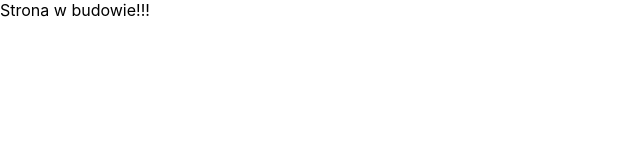
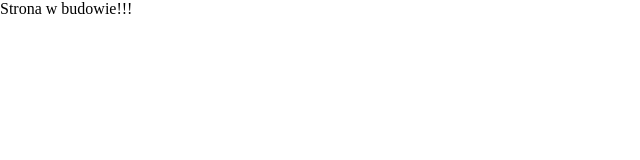
Before and after one commit to PiotrKubiak/personal_homepage_react, a React (Create React App) app: page / in a window 1280 px wide. Shown: the top 160 px of the page, without its empty margins (0-640 px from the left). Built offline with nearby package versions, Linux system fonts and the light colour scheme.

Commit message:
things at the start of the project

```diff
--- a/public/index.html
+++ b/public/index.html
@@ -6,6 +6,9 @@
   <link rel="icon" href="%PUBLIC_URL%/ikon.png" />
   <meta name="viewport" content="width=device-width, initial-scale=1" />
   <meta name="description" content="Web site created using create-react-app" />
+  <link rel="stylesheet" href="https://cdnjs.cloudflare.com/ajax/libs/normalize/8.0.1/normalize.min.css"
+    integrity="sha512-NhSC1YmyruXifcj/KFRWoC561YpHpc5Jtzgvbuzx5VozKpWvQ+4nXhPdFgmx8xqexRcpAglTj9sIBWINXa8x5w=="
+    crossorigin="anonymous" referrerpolicy="no-referrer" />
   <link rel="manifest" href="%PUBLIC_URL%/manifest.json" />
   <title>Piotr Kubiak personal homepage</title>
   <meta property="og:image" content="%PUBLIC_URL%/share.png">
--- a/src/App.css
+++ /dev/null
@@ -1,38 +0,0 @@
-.App {
-  text-align: center;
-}
-
-.App-logo {
-  height: 10vmin;
-  pointer-events: none;
-}
-
-@media (prefers-reduced-motion: no-preference) {
-  .App-logo {
-    animation: App-logo-spin infinite 20s linear;
-  }
-}
-
-.App-header {
-  background-color: #282c34;
-  min-height: 100vh;
-  display: flex;
-  flex-direction: column;
-  align-items: center;
-  justify-content: center;
-  font-size: calc(10px + 2vmin);
-  color: white;
-}
-
-.App-link {
-  color: #61dafb;
-}
-
-@keyframes App-logo-spin {
-  from {
-    transform: rotate(0deg);
-  }
-  to {
-    transform: rotate(360deg);
-  }
-}
--- a/src/App.js
+++ b/src/App.js
@@ -1,5 +1,3 @@
-import "./App.css";
-
 function App() {
   return (
     <div>
--- /dev/null
+++ b/src/GlobalStyle.js
@@ -0,0 +1,16 @@
+import { createGlobalStyle } from "styled-components";
+
+export const GlobalStyle = createGlobalStyle`
+    html {
+        box-sizing: border-box;
+    }
+
+    *, ::after, ::before {
+        box-sizing: inherit;
+    }
+
+    body {
+        background-color: ${({ theme }) => theme.color.gallery};
+        font-family: 'Montserrat', sans-serif;
+    }
+    `;
--- a/src/index.css
+++ /dev/null
@@ -1,13 +0,0 @@
-body {
-  margin: 0;
-  font-family: -apple-system, BlinkMacSystemFont, 'Segoe UI', 'Roboto', 'Oxygen',
-    'Ubuntu', 'Cantarell', 'Fira Sans', 'Droid Sans', 'Helvetica Neue',
-    sans-serif;
-  -webkit-font-smoothing: antialiased;
-  -moz-osx-font-smoothing: grayscale;
-}
-
-code {
-  font-family: source-code-pro, Menlo, Monaco, Consolas, 'Courier New',
-    monospace;
-}
--- a/src/index.js
+++ b/src/index.js
@@ -1,6 +1,5 @@
 import React from 'react';
 import ReactDOM from 'react-dom';
-import './index.css';
 import App from './App';
 import reportWebVitals from './reportWebVitals';
 
--- /dev/null
+++ b/src/theme.js
@@ -0,0 +1,5 @@
+export const theme = {
+    white: "#FFFFFF",
+    black: "#000000",
+
+},
```
